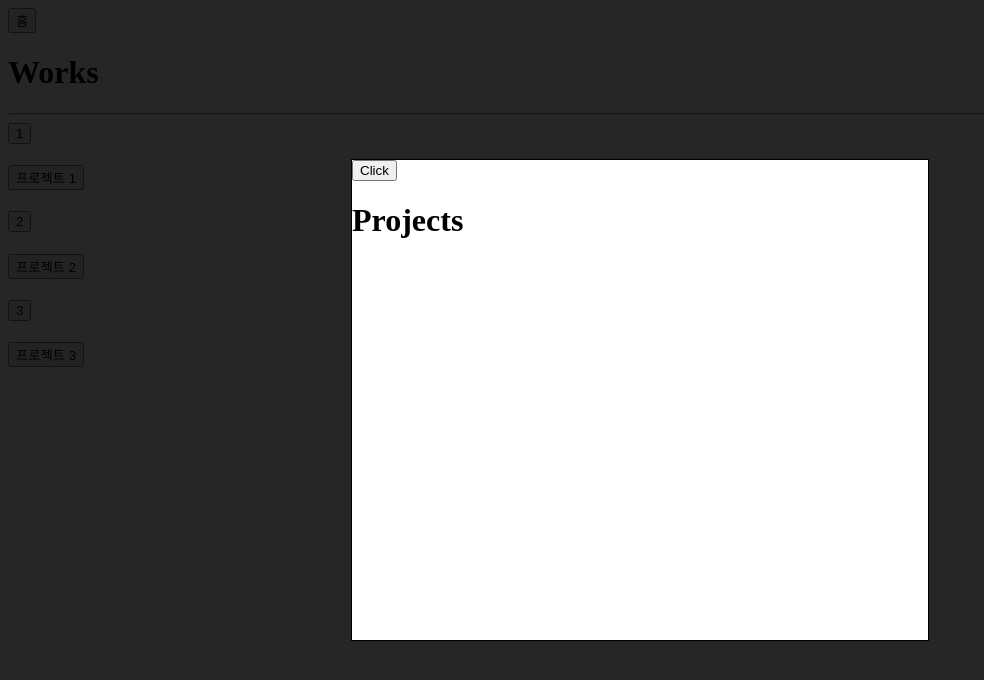
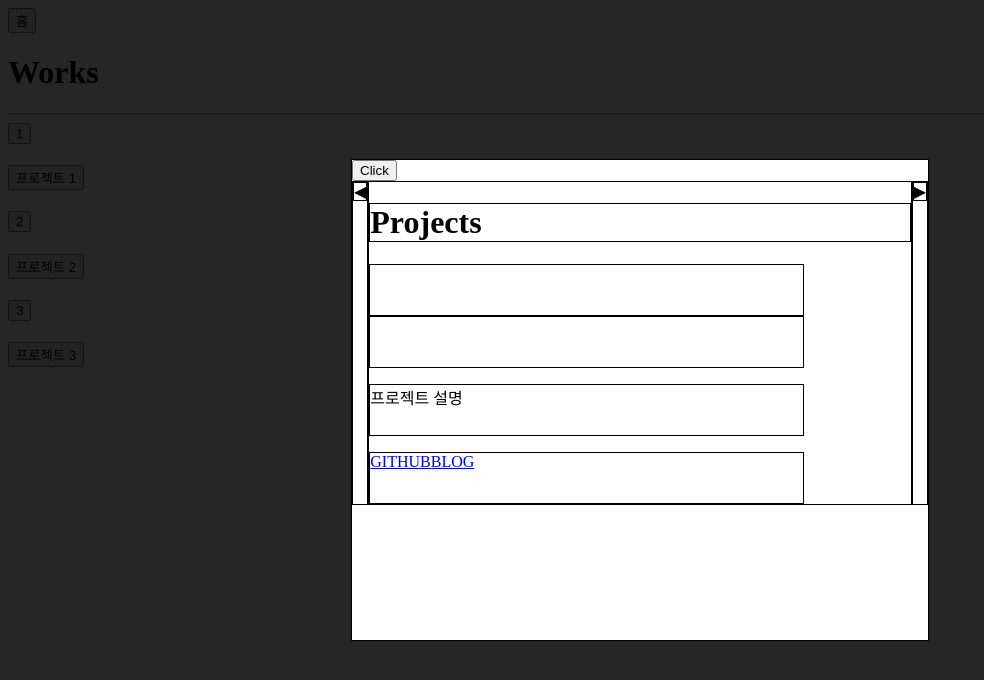
Before and after one commit to godcl1623/portfolio, a React (Create React App) app: page /works in a window 1280 px wide. Both pictures are taken after a click on the button "프로젝트 1". Shown: the top 680 px of the page, without its empty margins (0-984 px from the left). Built offline with nearby package versions, Linux system fonts and the light colour scheme.

Commit message:
feature - projects 작성중 - Projects 컴포넌트에서 PageBtn, BodySection으로 본문 구현

```diff
--- a/src/components/layouts/Projects.js
+++ b/src/components/layouts/Projects.js
@@ -1,8 +1,12 @@
 import React from 'react';
+import PageBtn from './projects/PageBtn';
+import BodySection from './projects/BodySection';
 
 const Projects = () => (
-  <div className="Projects">
-    <h1>Projects</h1>
+  <div className="Projects" style={{ display: 'flex', width: '100%', justifyContent: 'center'}}>
+    <PageBtn direction='left' />
+    <BodySection />
+    <PageBtn direction='right' />
   </div>
 );
 
--- /dev/null
+++ b/src/components/layouts/projects/BodySection.js
@@ -0,0 +1,16 @@
+import React from 'react';
+
+const BodySection = () => (
+  <div className="container 2" style={{ border: '1px solid black', width: '100%' }}>
+    <h1 style={{ border: '1px solid black' }}>Projects</h1>
+    <div className="image" style={{ border: '1px solid black', width: '80%', height: '50px'}} />
+    <div className="icon-container" style={{ border: '1px solid black', width: '80%', height: '50px'}} />
+    <p className="projects-comments" style={{ border: '1px solid black', width: '80%', height: '50px'}}>프로젝트 설명</p>
+    <div className="link-container" style={{ border: '1px solid black', width: '80%', height: '50px'}}>
+      <a href="https://github.com/godcl1623" target="_blank" rel="noreferrer noopener">GITHUB</a>
+      <a href="https://godcl1623.tistory.com/" target="_blank" rel="noreferrer noopener">BLOG</a>
+    </div>
+  </div>
+);
+
+export default BodySection;
--- /dev/null
+++ b/src/components/layouts/projects/PageBtn.js
@@ -0,0 +1,12 @@
+import React from 'react';
+
+const PageBtn = ({ direction }) => {
+  const btnText = direction === 'left' ? '◀' : '▶';
+  return (
+    <div className={`container ${direction}`} style={{ border: '1px solid black' }}>
+      <span className={`btn ${direction}`} style={{ border: '1px solid black', width: '50px', height: '50px'}}>{ btnText }</span>
+    </div>
+  );
+};
+
+export default PageBtn;
```
Also changed, not shown: bak/Contact_bak.js (renamed from src/components/layouts/Contact_bak.js), misc/Contact_prac.js (renamed from src/components/layouts/Contact_prac.js).
